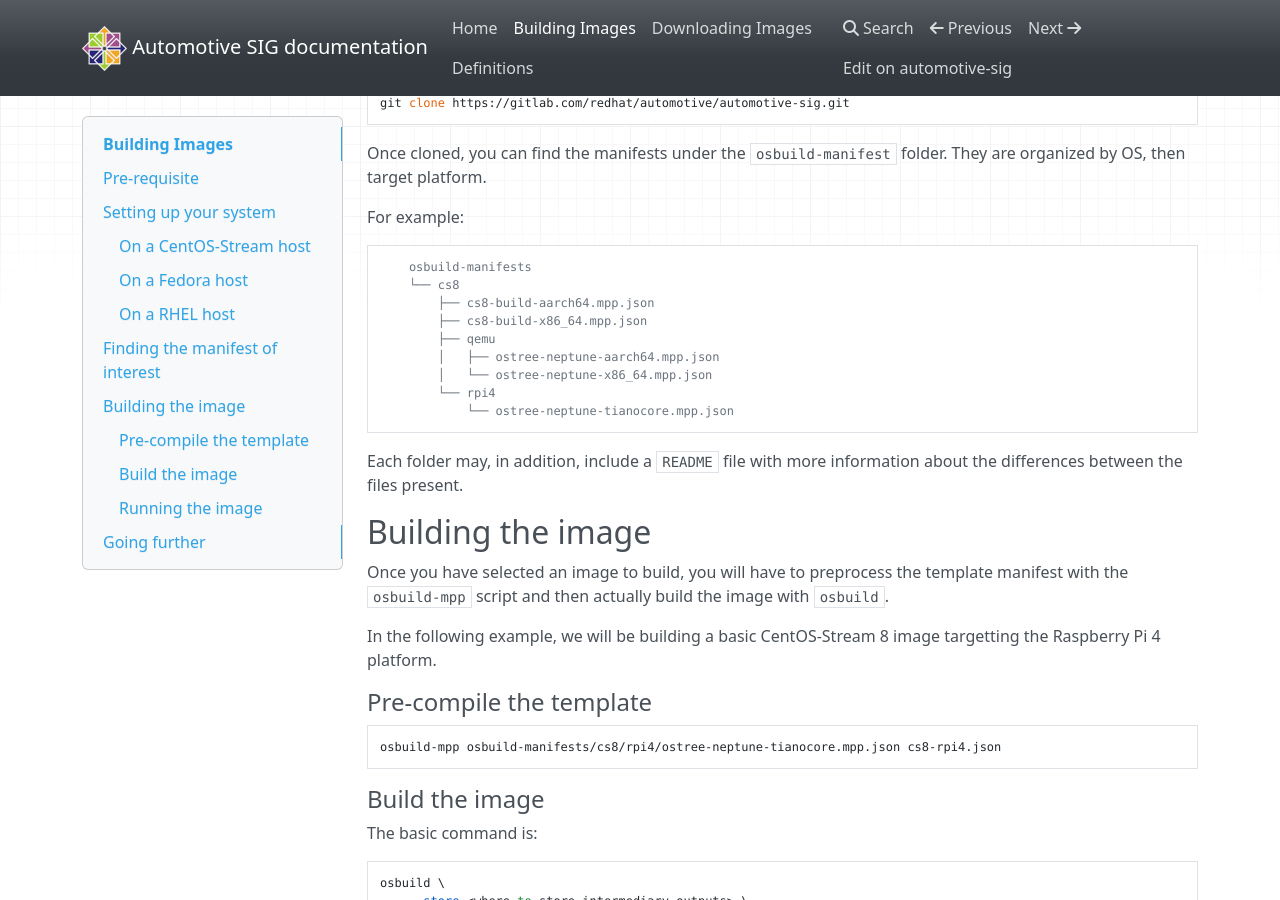
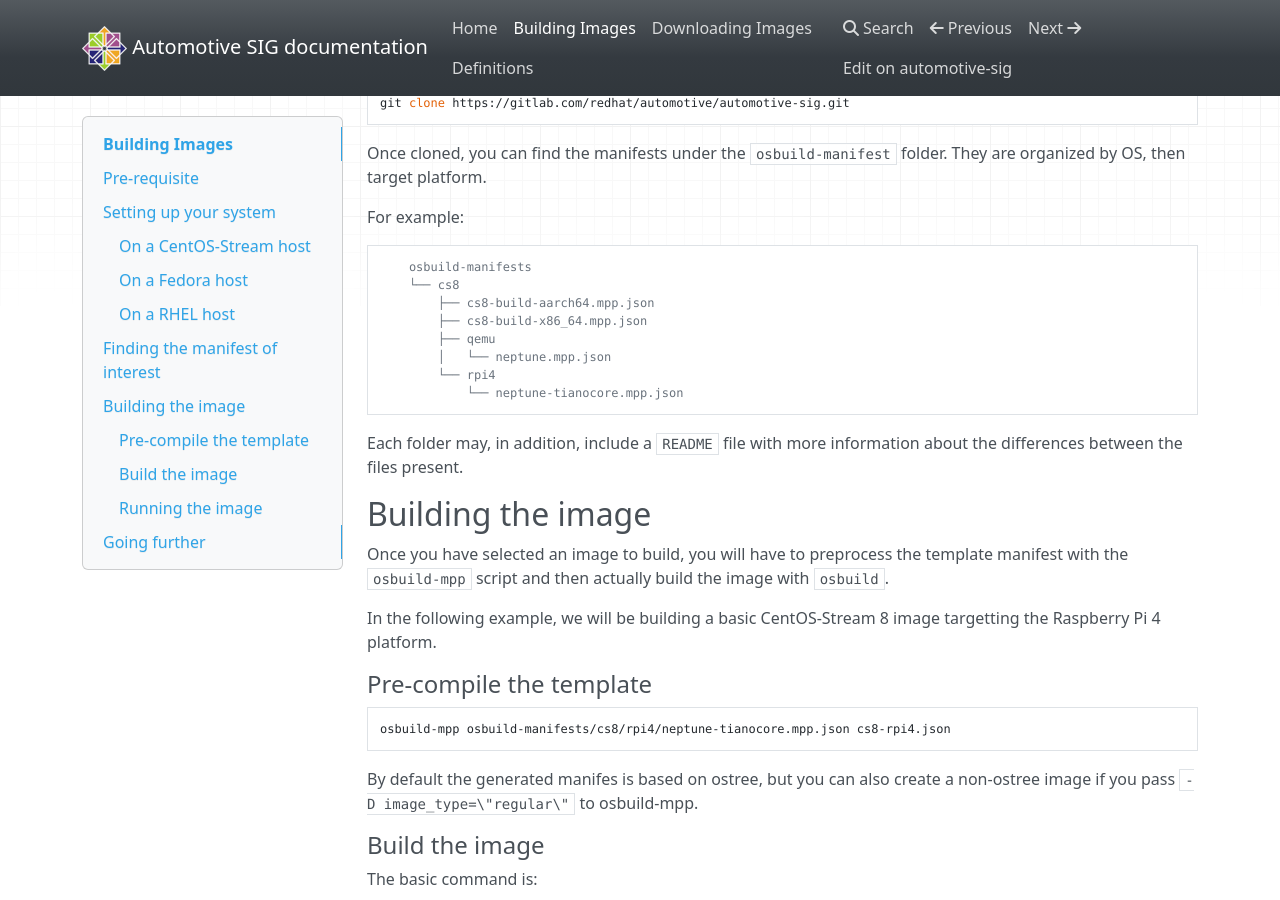
Before and after one commit to rhadp-example-repos/automotive-image-builder, an MkDocs documentation site: the page built from docs/building/index.md, in a window 1280 px wide and 900 px high, scrolled down 1573 px. Built offline with MkDocs 1.6.1, drawn with Linux system fonts in a browser that asks for light colours; nearby versions of some CDN libraries.

Commit message:
docs: Update for the new merged manifest files.

````diff
--- a/docs/building/index.md
+++ b/docs/building/index.md
@@ -101,10 +101,9 @@ For example:
         ├── cs8-build-aarch64.mpp.json
         ├── cs8-build-x86_64.mpp.json
         ├── qemu
-        │   ├── ostree-neptune-aarch64.mpp.json
-        │   └── ostree-neptune-x86_64.mpp.json
+        │   └── neptune.mpp.json
         └── rpi4
-            └── ostree-neptune-tianocore.mpp.json
+            └── neptune-tianocore.mpp.json
 ```
 
 Each folder may, in addition, include a `README` file with more information
@@ -124,8 +123,12 @@ targetting the Raspberry Pi 4 platform.
 #### Pre-compile the template
 
 ```
-osbuild-mpp osbuild-manifests/cs8/rpi4/ostree-neptune-tianocore.mpp.json cs8-rpi4.json
+osbuild-mpp osbuild-manifests/cs8/rpi4/neptune-tianocore.mpp.json cs8-rpi4.json
 ```
+
+By default the generated manifes is based on ostree, but you can also
+create a non-ostree image if you pass `-D image_type=\"regular\"` to
+osbuild-mpp.
 
 #### Build the image
 
````
Also changed, not shown: docs/index.md (+2 -3 lines).
